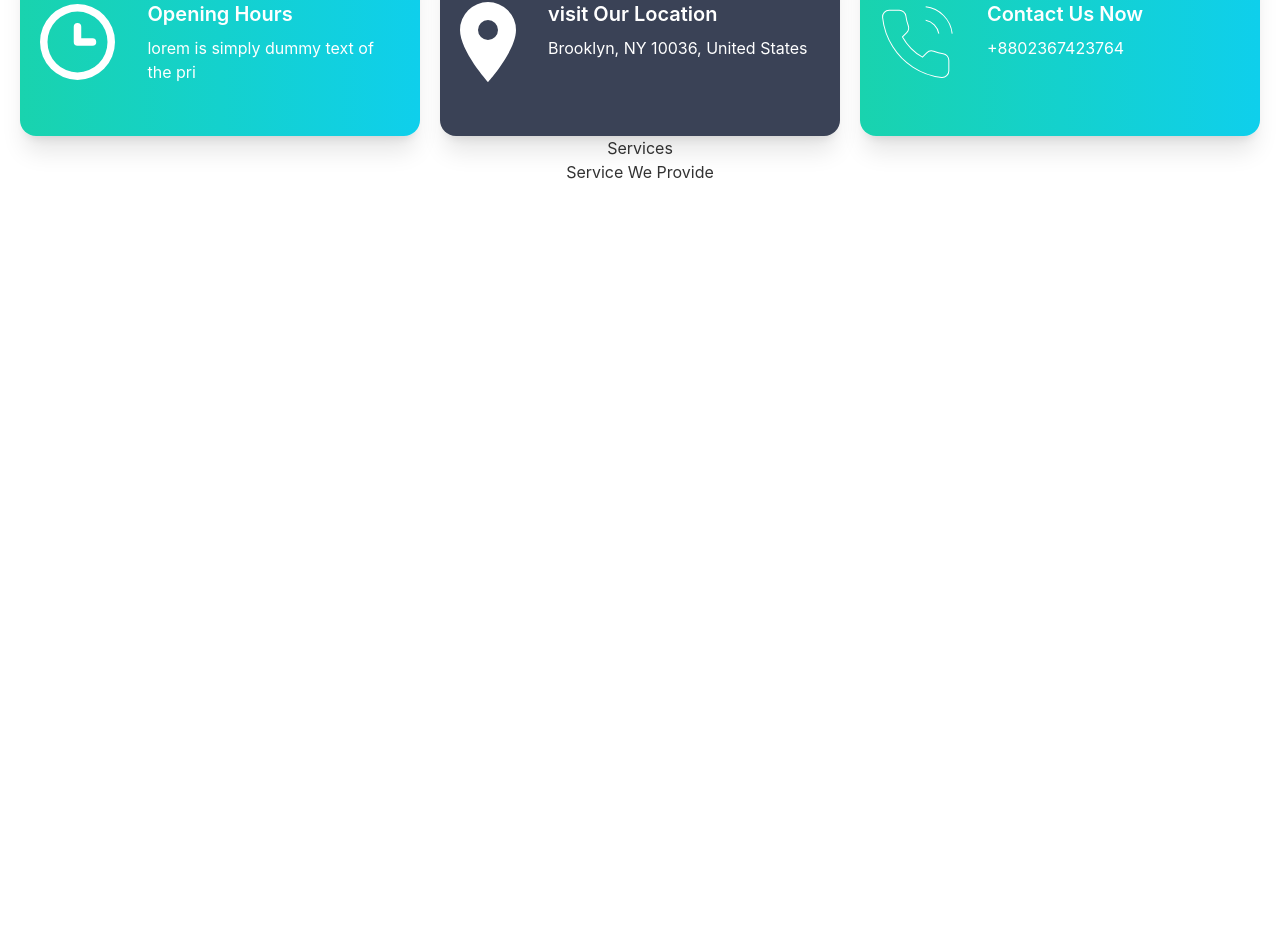
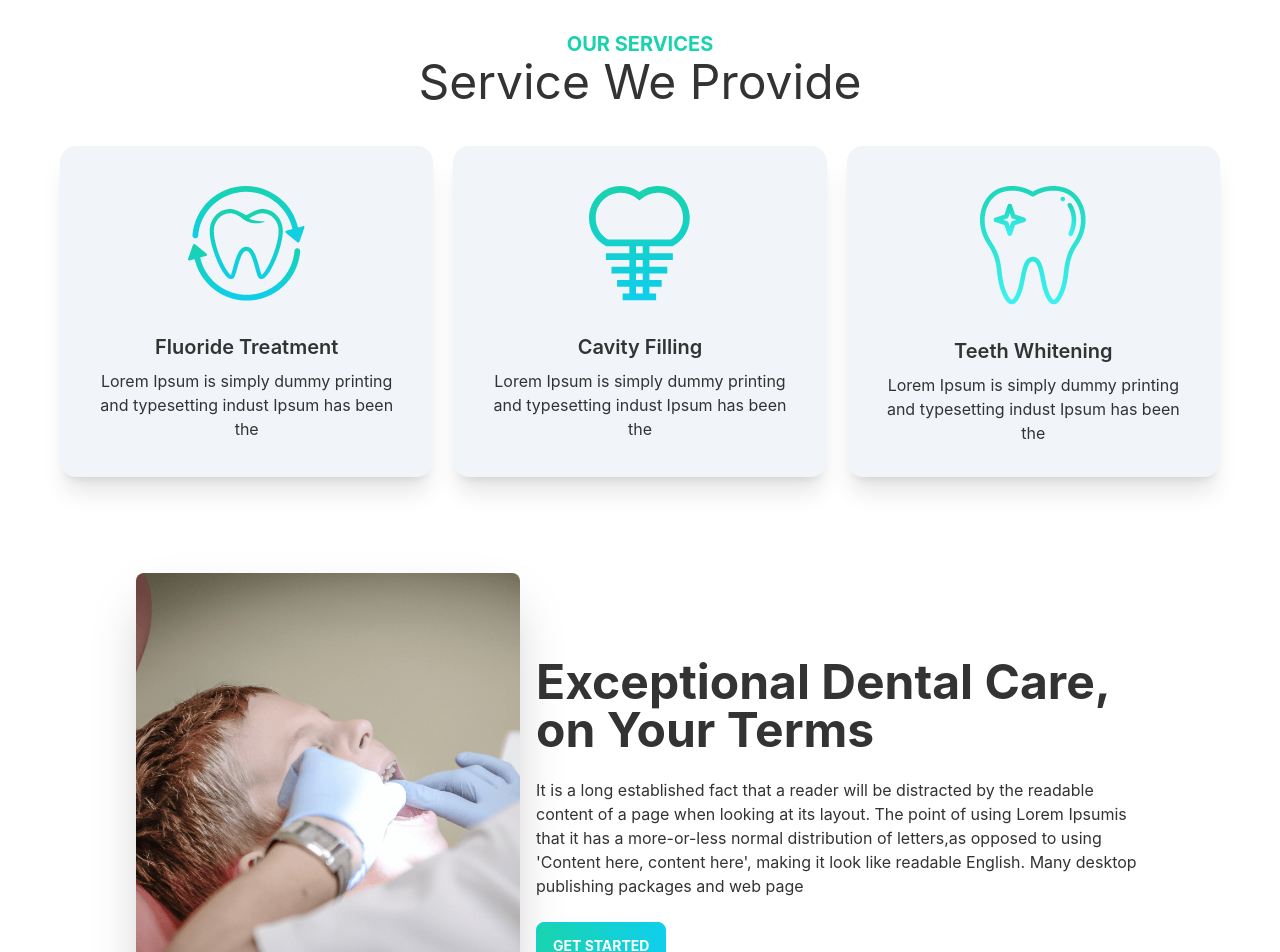
Before and after one commit to moniruzzaman01/doctors-portal-client-with-tailwind, a React (Create React App) app: page / in a window 1280 px wide. Shown: the part 916-1868 px from the top of the page. Before the commit the page ends 1100 px from the top, so only its background shows below. Built offline with nearby package versions, Linux system fonts and the light colour scheme.

Commit message:
service section added

```diff
--- a/src/App.js
+++ b/src/App.js
@@ -2,7 +2,7 @@ import { Route, Routes } from "react-router-dom";
 import About from "./Pages/About/About";
 import Appoinment from "./Pages/Appoinment/Appoinment";
 import Contact from "./Pages/Contact/Contact";
-import Home from "./Pages/Home/Home";
+import Home from "./Pages/Home/Main/Home";
 import Login from "./Pages/Login/Login";
 import Review from "./Pages/Review/Review";
 import Navbar from "./Pages/Shared/Navbar";
--- a/src/Pages/Home/Banner.js
+++ b/src/Pages/Home/Main/Banner.js
@@ -1,9 +1,10 @@
 import React from "react";
-import bannerImg from "../../assets/images/chair.png";
+import bannerImg from "../../../assets/images/chair.png";
+import PrimaryBtn from "../../Shared/PrimaryBtn";
 
 const Banner = () => {
   return (
-    <div className="hero min-h-screen lg:px-20">
+    <div className="hero my-10 lg:my-40">
       <div className="hero-content flex-col lg:flex-row-reverse ">
         <img
           src={bannerImg}
@@ -17,9 +18,7 @@ const Banner = () => {
             excepturi exercitationem quasi. In deleniti eaque aut repudiandae et
             a id nisi.
           </p>
-          <button className="btn btn-primary uppercase text-white font-bold bg-gradient-to-r from-secondary to-primary">
-            Get Started
-          </button>
+          <PrimaryBtn btnName={"get started"}></PrimaryBtn>
         </div>
       </div>
     </div>
--- a/src/Pages/Home/Home.js
+++ b/src/Pages/Home/Main/Home.js
@@ -1,11 +1,11 @@
 import React from "react";
+import Service from "../Service/Service";
 import Banner from "./Banner";
 import Info from "./Info";
-import Service from "./Service";
 
 const Home = () => {
   return (
-    <div>
+    <div className="lg:px-10">
       <Banner />
       <Info />
       <Service />
--- a/src/Pages/Home/Info.js
+++ b/src/Pages/Home/Main/Info.js
@@ -1,8 +1,8 @@
 import React from "react";
 import InfoCard from "./InfoCard";
-import clock from "../../assets/icons/clock.svg";
-import marker from "../../assets/icons/marker.svg";
-import phone from "../../assets/icons/phone.svg";
+import clock from "../../../assets/icons/clock.svg";
+import marker from "../../../assets/icons/marker.svg";
+import phone from "../../../assets/icons/phone.svg";
 
 const Info = () => {
   const infoCardData = [
--- a/src/Pages/Home/Service.js
+++ /dev/null
@@ -1,12 +0,0 @@
-import React from "react";
-
-const Service = () => {
-  return (
-    <div className="text-center">
-      <h3>Services</h3>
-      <h1>Service We Provide</h1>
-    </div>
-  );
-};
-
-export default Service;
--- /dev/null
+++ b/src/Pages/Home/Service/Cart.js
@@ -0,0 +1,39 @@
+import React from "react";
+import CartInfo from "./CartInfo";
+import flouride from "../../../assets/images/fluoride.png";
+import cavity from "../../../assets/images/cavity.png";
+import whitening from "../../../assets/images/whitening.png";
+
+const Cart = () => {
+  const cartData = [
+    {
+      img: flouride,
+      title: "Fluoride Treatment",
+      desc: "Lorem Ipsum is simply dummy printing and typesetting indust Ipsum has been the",
+    },
+    {
+      img: cavity,
+      title: "Cavity Filling",
+      desc: "Lorem Ipsum is simply dummy printing and typesetting indust Ipsum has been the",
+    },
+    {
+      img: whitening,
+      title: "Teeth Whitening",
+      desc: "Lorem Ipsum is simply dummy printing and typesetting indust Ipsum has been the",
+    },
+  ];
+  return (
+    <div className="grid grid-cols-1 lg:grid-cols-3 gap-5 mx-5 my-10">
+      {cartData.map((data, key) => (
+        <CartInfo
+          key={key}
+          title={data.title}
+          desc={data.desc}
+          img={data.img}
+        ></CartInfo>
+      ))}
+    </div>
+  );
+};
+
+export default Cart;
--- /dev/null
+++ b/src/Pages/Home/Service/CartInfo.js
@@ -0,0 +1,17 @@
+import React from "react";
+
+const CartInfo = ({ img, title, desc }) => {
+  return (
+    <div className="card lg:max-w-lg bg-slate-100 shadow-xl pt-10">
+      <figure>
+        <img src={img} alt="Shoes" />
+      </figure>
+      <div className="card-body">
+        <h2 className="card-title mx-auto">{title}</h2>
+        <p>{desc}</p>
+      </div>
+    </div>
+  );
+};
+
+export default CartInfo;
--- /dev/null
+++ b/src/Pages/Home/Service/Service.js
@@ -0,0 +1,41 @@
+import React from "react";
+import Cart from "./Cart";
+import treatment from "../../../assets/images/treatment.png";
+import PrimaryBtn from "../../Shared/PrimaryBtn";
+
+const Service = () => {
+  return (
+    <div className="text-center mt-28">
+      <h3 className="text-secondary font-bold text-xl uppercase">
+        Our Services
+      </h3>
+      <h1 className="text-5xl">Service We Provide</h1>
+      <Cart />
+      <div className="hero lg:my-20 lg:px-20">
+        <div className="hero-content flex-col lg:flex-row">
+          <img
+            src={treatment}
+            className="max-w-sm rounded-lg shadow-2xl"
+            alt=""
+          />
+          <div className="text-left">
+            <h1 className="text-5xl font-bold">
+              Exceptional Dental Care, on Your Terms
+            </h1>
+            <p className="py-6">
+              It is a long established fact that a reader will be distracted by
+              the readable content of a page when looking at its layout. The
+              point of using Lorem Ipsumis that it has a more-or-less normal
+              distribution of letters,as opposed to using 'Content here, content
+              here', making it look like readable English. Many desktop
+              publishing packages and web page
+            </p>
+            <PrimaryBtn btnName={"get started"}></PrimaryBtn>
+          </div>
+        </div>
+      </div>
+    </div>
+  );
+};
+
+export default Service;
--- /dev/null
+++ b/src/Pages/Shared/PrimaryBtn.js
@@ -0,0 +1,11 @@
+import React from "react";
+
+const PrimaryBtn = ({ btnName }) => {
+  return (
+    <button className="btn btn-primary uppercase text-white font-bold bg-gradient-to-r from-secondary to-primary">
+      {btnName}
+    </button>
+  );
+};
+
+export default PrimaryBtn;
```
Also changed, not shown: src/Pages/Home/Main/InfoCard.js (renamed from src/Pages/Home/InfoCard.js).
